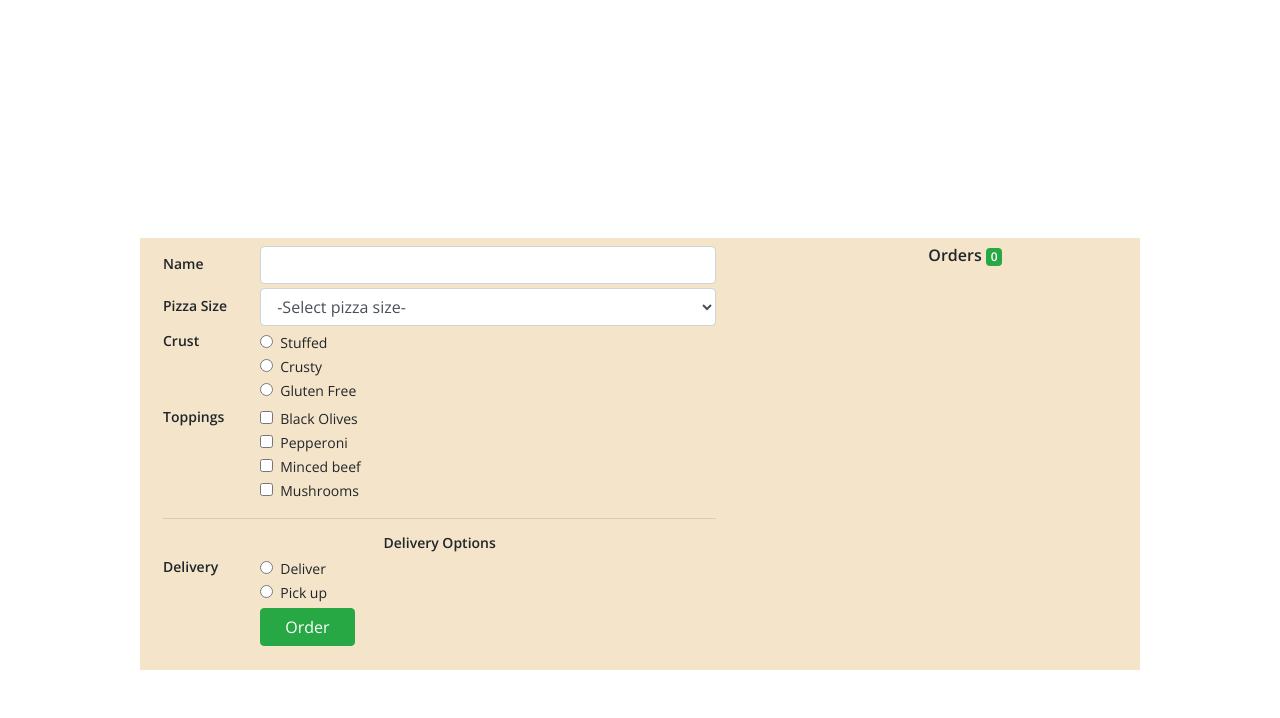
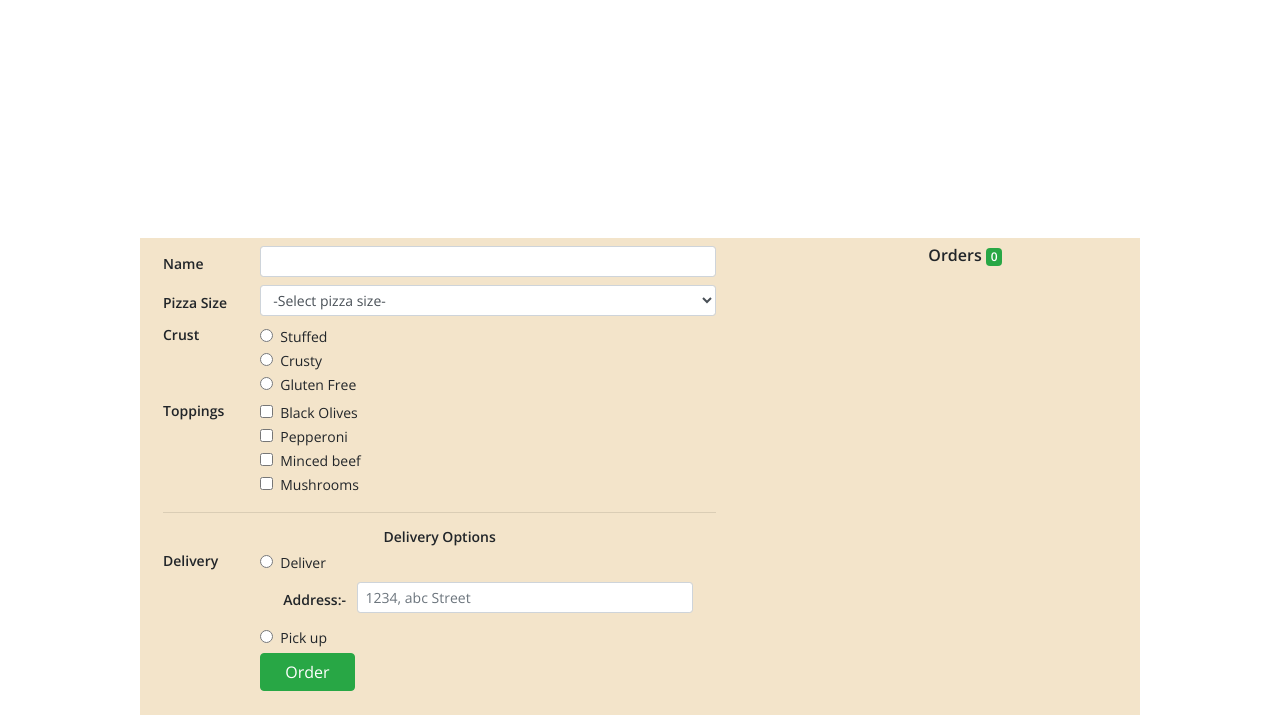
Before and after one commit to joanwanjiku/Joe-sPizza, a plain HTML site: page index.html in a window 1280 px wide. Shown: the part 82-800 px from the top of the page. Drawn offline with nearby package versions, Linux system fonts and the light colour scheme.

Commit message:
Added a delivery location div

```diff
--- a/index.html
+++ b/index.html
@@ -35,13 +35,13 @@
                     <div class="form-group row mb-1">
                       <label for="name" class="col-sm-2 col-form-label">Name</label>
                       <div class="col-sm-10">
-                        <input type="text" class="form-control" id="name" >
+                        <input type="text" class="form-control form-control-sm" id="name" >
                       </div>
                     </div>
                     <div class="form-group row mb-1">
                         <label for="" class="col-sm-2 col-form-label">Pizza Size</label>
                         <div class="col-sm-10">
-                            <select class="form-control" id="pizza">
+                            <select class="form-control form-control-sm" id="pizza">
                                 <option selected>-Select pizza size-</option>
                                 <option>Big</option>
                                 <option>Medium</option>
@@ -110,18 +110,24 @@
                     </fieldset>
                     <hr>
                     <h3 class="m-1">Delivery Options</h3>
-                    <fieldset class="form-group mb-1">
+                    <fieldset class="form-group mb-1" id="del">
                         <div class="row">
                             <legend for="" class="col-sm-2 col-form-label pt-0" >Delivery</legend>
                             <div class="col-sm-10">
                                 <div class="form-check">
-                                    <input class="form-check-input" type="radio" name="deliveryOptions" value="" id="defaultCheck1">
+                                    <input class="form-check-input" type="radio" name="deliveryOptions" value="true" id="defaultCheck1">
                                     <label class="form-check-label" for="defaultCheck1">
                                       Deliver
                                     </label>
-                                  </div>
+                                </div>
+                                <div class="form-group row m-2" id="location">
+                                    <label for="name" class="col-sm-2 col-form-label">Address:-</label>
+                                    <div class="col-sm-10">
+                                        <input type="text" class="form-control form-control-sm" id="location" placeholder="1234, abc Street">
+                                    </div>
+                                </div>
                                 <div class="form-check">
-                                    <input class="form-check-input" type="radio" name="deliveryOptions" value="" id="defaultCheck2" >
+                                    <input class="form-check-input" type="radio" name="deliveryOptions" value="false" id="defaultCheck2" >
                                     <label class="form-check-label" for="defaultCheck2">
                                         Pick up
                                     </label>
```
